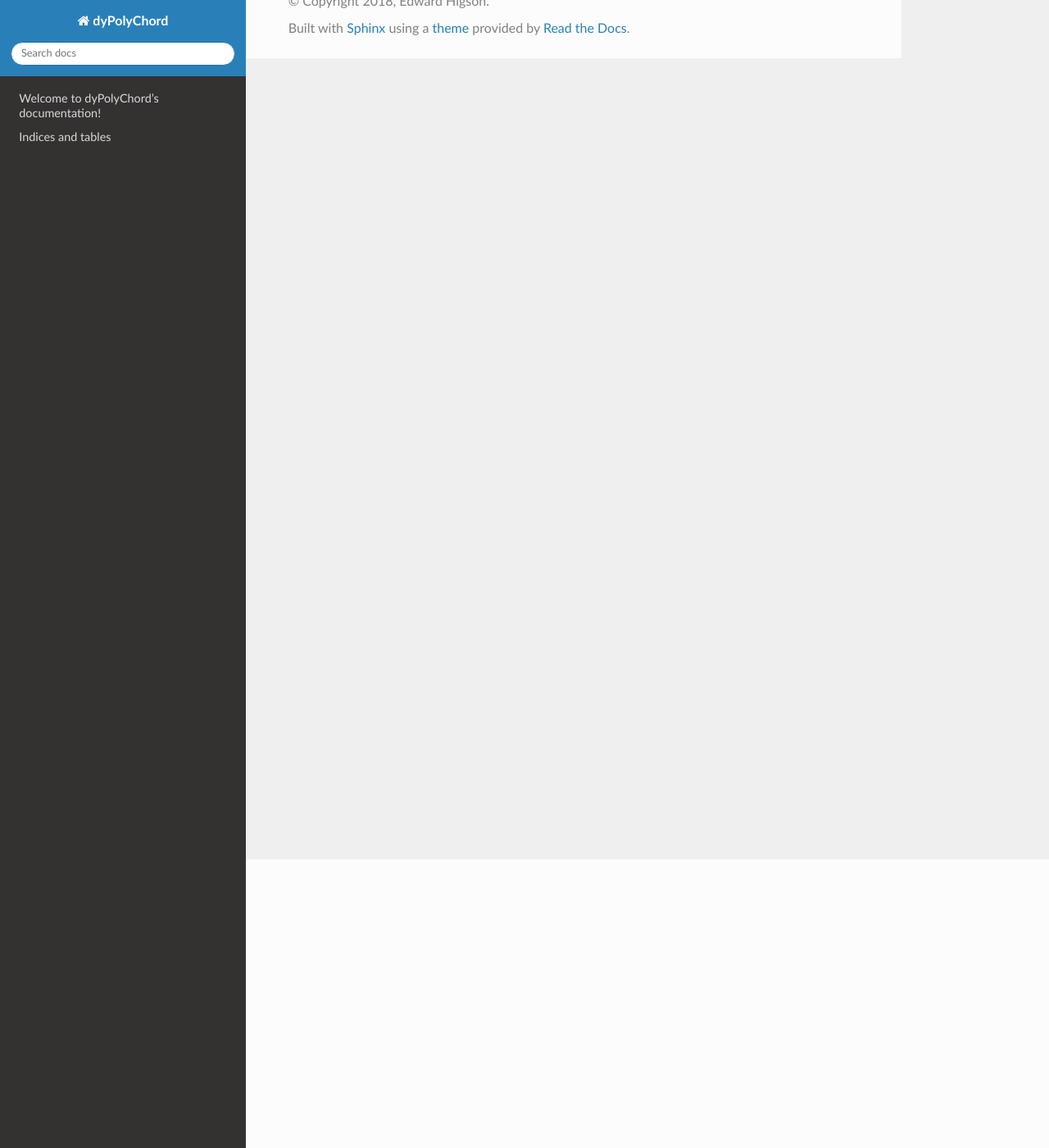
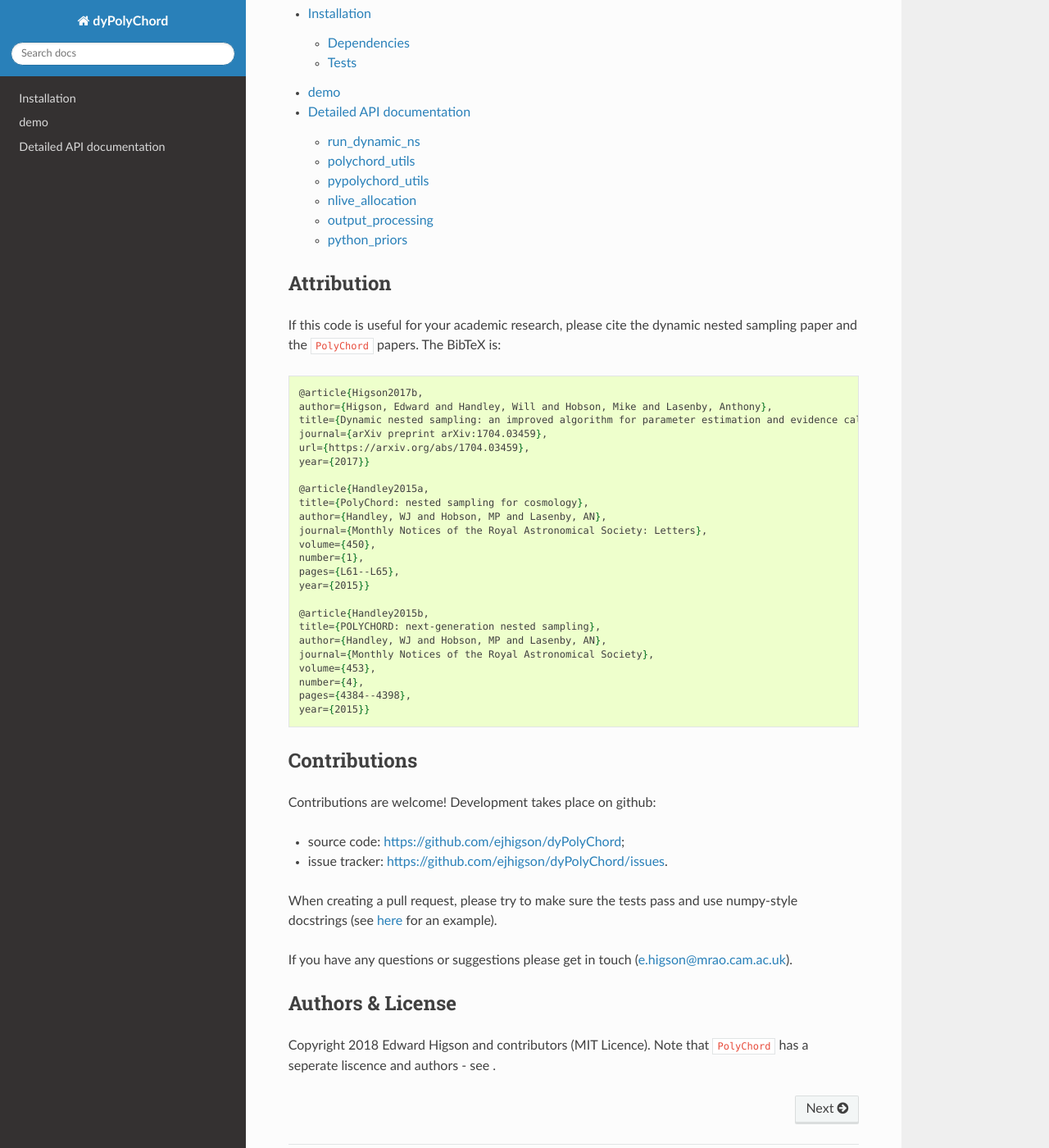
Before and after one commit to ejhigson/dyPolyChord, a Sphinx documentation site: the page built from docs/index.rst, in a window 1280 px wide and 1400 px high, scrolled down 352 px. Shown: the whole window at 82% size. Built offline with Sphinx 7.4.7 and the Read the Docs theme 2.0.0, drawn with Linux system fonts in a browser that asks for light colours; some of the changed text lies outside the part shown.

Commit message:
adding basic documentation

```diff
--- /dev/null
+++ b/docs/api.rst
@@ -0,0 +1,41 @@
+===========================
+Detailed API documentation
+===========================
+
+This page documents the modules and functions in the ``dyPolyChord`` package.
+
+run_dynamic_ns
+==============
+
+.. automodule:: dyPolyChord.run_dynamic_ns
+    :members:
+
+polychord_utils
+===============
+
+.. automodule:: dyPolyChord.polychord_utils
+    :members:
+
+pypolychord_utils
+=================
+
+.. automodule:: dyPolyChord.pypolychord_utils
+    :members:
+
+nlive_allocation
+================
+
+.. automodule:: dyPolyChord.nlive_allocation
+    :members:
+
+output_processing
+=================
+
+.. automodule:: dyPolyChord.output_processing
+    :members:
+
+python_priors
+=============
+
+.. automodule:: dyPolyChord.python_priors
+    :members:
--- a/docs/index.rst
+++ b/docs/index.rst
@@ -1,20 +1,79 @@
-.. dyPolyChord documentation master file, created by
-   sphinx-quickstart on Wed May  2 19:19:46 2018.
-   You can adapt this file completely to your liking, but it should at least
-   contain the root `toctree` directive.
+dyPolyChord
+===========
 
-Welcome to dyPolyChord's documentation!
-=======================================
+.. image:: https://travis-ci.org/ejhigson/dyPolyChord.svg?branch=master
+    :target: https://travis-ci.org/ejhigson/dyPolyChord
+.. image:: https://coveralls.io/repos/github/ejhigson/dyPolyChord/badge.svg?branch=master
+	:target: https://coveralls.io/github/ejhigson/dyPolyChord?branch=master
+.. image:: https://readthedocs.org/projects/dypolychord/badge/?version=latest
+	:target: http://dypolychord.readthedocs.io/en/latest/?badge=latest
+	:alt: Documentation Status
+.. image:: https://api.codeclimate.com/v1/badges/b04cc235c8f73870029c/maintainability
+   :target: https://codeclimate.com/github/ejhigson/dyPolyChord/maintainability
+   :alt: Maintainability
+.. image:: https://img.shields.io/badge/license-MIT-blue.svg
+    :target: https://github.com/ejhigson/dyPolyChord/LICENSE
+
+``dyPolyChord`` uses ``PolyChord`` to perform dynamic nested sampling.
+
+To get started, see the `installation instructions <http://dyPolyChord.readthedocs.io/en/latest/install.html>`_ and the `demo <http://dyPolyChord.readthedocs.io/en/latest/demo.html>`_.
+
+Documentation contents
+----------------------
 
 .. toctree::
    :maxdepth: 2
-   :caption: Contents:
+
+   install
+   demo
+   api
+
+Attribution
+-----------
+
+If this code is useful for your academic research, please cite the dynamic nested sampling paper and the ``PolyChord`` papers. The BibTeX is:
+
+.. code-block:: tex
+
+    @article{Higson2017b,
+    author={Higson, Edward and Handley, Will and Hobson, Mike and Lasenby, Anthony},
+    title={Dynamic nested sampling: an improved algorithm for parameter estimation and evidence calculation},
+    journal={arXiv preprint arXiv:1704.03459},
+    url={https://arxiv.org/abs/1704.03459},
+    year={2017}}
+
+    @article{Handley2015a,
+    title={PolyChord: nested sampling for cosmology},
+    author={Handley, WJ and Hobson, MP and Lasenby, AN},
+    journal={Monthly Notices of the Royal Astronomical Society: Letters},
+    volume={450},
+    number={1},
+    pages={L61--L65},
+    year={2015}}
+
+    @article{Handley2015b,
+    title={POLYCHORD: next-generation nested sampling},
+    author={Handley, WJ and Hobson, MP and Lasenby, AN},
+    journal={Monthly Notices of the Royal Astronomical Society},
+    volume={453},
+    number={4},
+    pages={4384--4398},
+    year={2015}}
 
 
+Contributions
+-------------
 
-Indices and tables
-==================
+Contributions are welcome! Development takes place on github:
 
-* :ref:`genindex`
-* :ref:`modindex`
-* :ref:`search`
+- source code: https://github.com/ejhigson/dyPolyChord;
+- issue tracker: https://github.com/ejhigson/dyPolyChord/issues.
+
+When creating a pull request, please try to make sure the tests pass and use numpy-style docstrings (see `here <http://www.sphinx-doc.org/en/master/ext/example_numpy.html>`_ for an example).
+
+If you have any questions or suggestions please get in touch (e.higson@mrao.cam.ac.uk).
+
+Authors & License
+-----------------
+
+Copyright 2018 Edward Higson and contributors (MIT Licence). Note that ``PolyChord`` has a seperate liscence and authors - see .
--- a/setup.py
+++ b/setup.py
@@ -48,7 +48,7 @@ setuptools.setup(name='dyPolyChord',
                  install_requires=['numpy>=1.13',
                                    'scipy>=1.0.0',
                                    # 'futures',
-                                   'nestcheck'],
+                                   'nestcheck>=0.1.0'],
                  test_suite='nose.collector',
                  tests_require=['nose', 'coverage'],
                  extras_require={'docs': ['sphinx',
```
Also changed, not shown: docs/install.rst (added, +52 -0 lines), docs/demo.ipynb (added), 1 other file.
